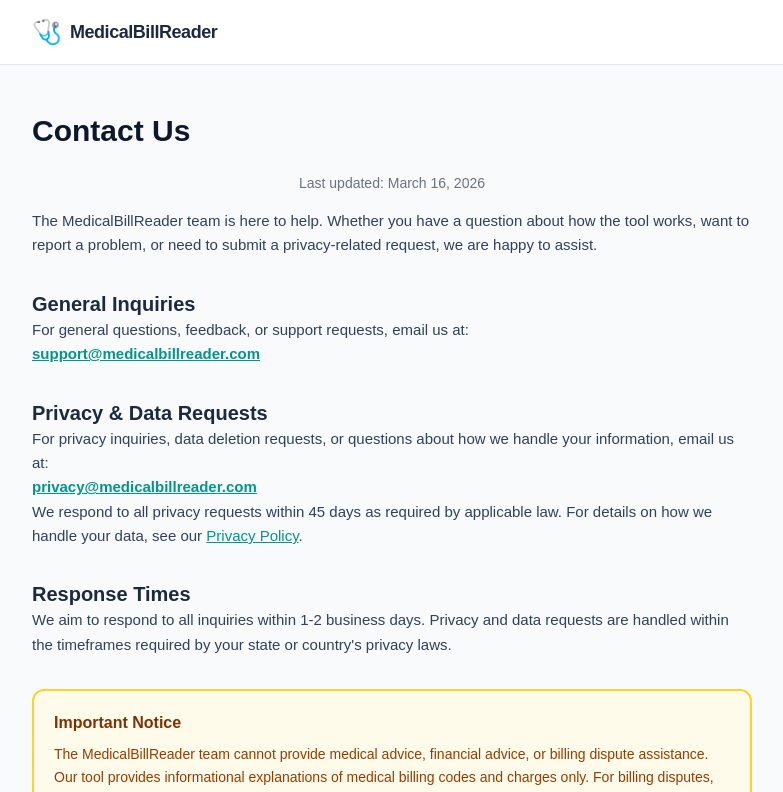
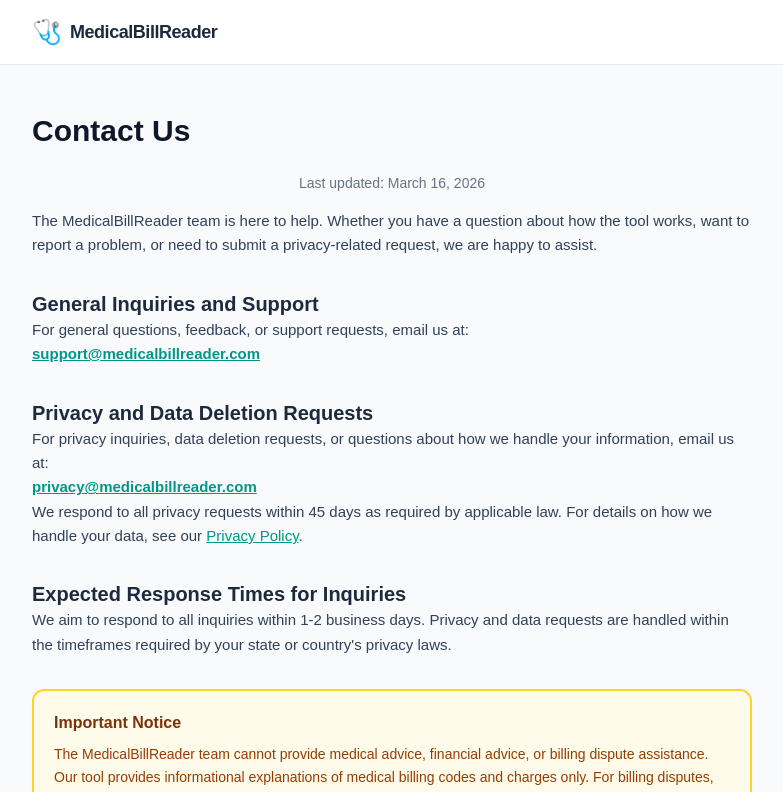
Before and after one commit to raiderj77/medicalbillreader, a Next.js app: page /contact in a window 1280 px wide. Shown: the top 792 px of the page, without its empty margins (248-1031 px from the left). Built offline with nearby package versions, Linux system fonts and the light colour scheme.

Commit message:
fix: expand contact page headings
Co-Authored-By: Claude Opus 4.6 (1M context) <noreply@anthropic.com>

```diff
--- a/src/app/contact/page.tsx
+++ b/src/app/contact/page.tsx
@@ -44,7 +44,7 @@ export default function ContactPage() {
 
           <section>
             <h2 className="text-xl font-bold text-slate-800">
-              General Inquiries
+              General Inquiries and Support
             </h2>
             <p>
               For general questions, feedback, or support requests, email us at:
@@ -61,7 +61,7 @@ export default function ContactPage() {
 
           <section>
             <h2 className="text-xl font-bold text-slate-800">
-              Privacy &amp; Data Requests
+              Privacy and Data Deletion Requests
             </h2>
             <p>
               For privacy inquiries, data deletion requests, or questions about
@@ -90,7 +90,7 @@ export default function ContactPage() {
 
           <section>
             <h2 className="text-xl font-bold text-slate-800">
-              Response Times
+              Expected Response Times for Inquiries
             </h2>
             <p>
               We aim to respond to all inquiries within 1-2 business days.
```
